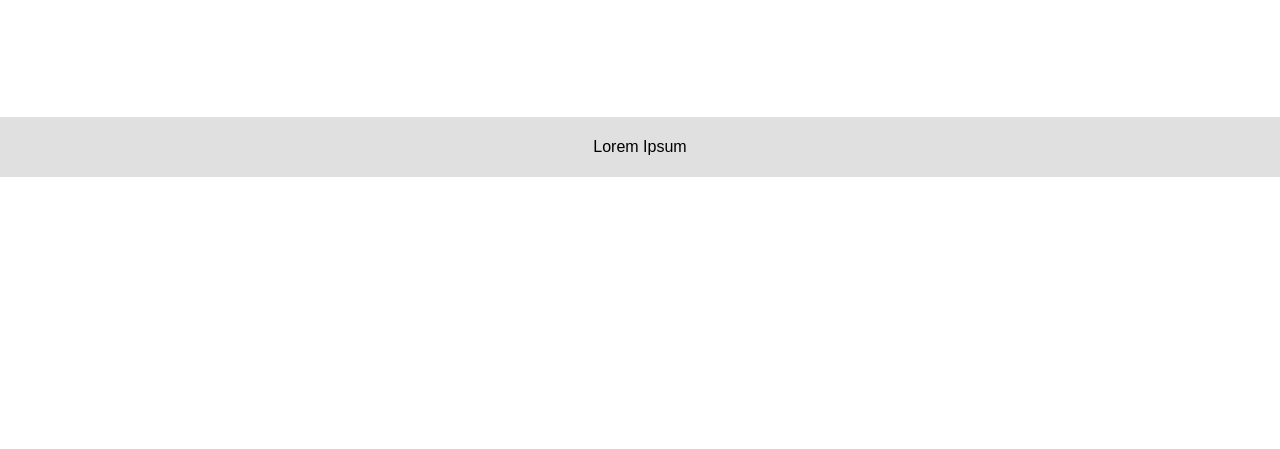
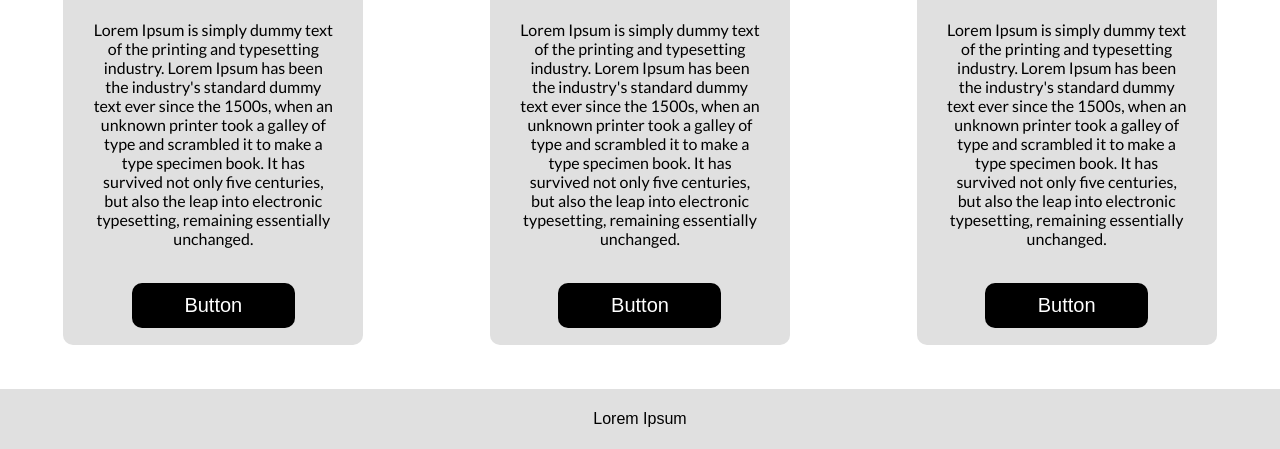
Before and after one commit to michab1332/social_vikings_zadanie_rekrutacyjne, a website built with webpack: page public/index.html in a window 1280 px wide. Shown: the part 683-1132 px from the top of the page. Before the commit the page ends 860 px from the top, so only its background shows below. Built offline with nearby package versions, Linux system fonts and the light colour scheme; a web font is replaced by a local one.

Commit message:
ui: add cards section

```diff
--- a/public/index.html
+++ b/public/index.html
@@ -40,6 +40,39 @@
             </div>
             <img src="./assets/imgs/fire.jpg" alt="photo with fire" class="section__img">
         </section>
+
+        <section class="cards">
+            <article class="cards__card">
+                <h3 class="cards__card__title">Lorem ipsum</h3>
+                <p class="cards__card__description">Lorem Ipsum is simply dummy text of the printing and typesetting
+                    industry. Lorem Ipsum has been the industry's standard dummy text ever since the 1500s, when an
+                    unknown printer took a galley of type and scrambled it to make a type specimen book. It has survived
+                    not only five centuries, but also the leap into electronic typesetting, remaining essentially
+                    unchanged.</p>
+                <button class="cards__card__button">Button</button>
+            </article>
+
+            <article class="cards__card">
+                <h3 class="cards__card__title">Lorem ipsum</h3>
+                <p class="cards__card__description">Lorem Ipsum is simply dummy text of the printing and typesetting
+                    industry. Lorem Ipsum has been the industry's standard dummy text ever since the 1500s, when an
+                    unknown printer took a galley of type and scrambled it to make a type specimen book. It has survived
+                    not only five centuries, but also the leap into electronic typesetting, remaining essentially
+                    unchanged.</p>
+                <button class="cards__card__button">Button</button>
+            </article>
+
+            <article class="cards__card">
+                <h3 class="cards__card__title">Lorem ipsum</h3>
+                <p class="cards__card__description">Lorem Ipsum is simply dummy text of the printing and typesetting
+                    industry. Lorem Ipsum has been the industry's standard dummy text ever since the 1500s, when an
+                    unknown printer took a galley of type and scrambled it to make a type specimen book. It has survived
+                    not only five centuries, but also the leap into electronic typesetting, remaining essentially
+                    unchanged.</p>
+                <button class="cards__card__button">Button</button>
+            </article>
+        </section>
+
     </main>
 
     <footer>Lorem Ipsum</footer>
--- a/public/styles/style.scss
+++ b/public/styles/style.scss
@@ -86,12 +86,12 @@ main {
     align-items: center;
     justify-content: center;
     flex-direction: column;
-    min-height: 90vh;
+    min-height: 120vh;
+    gap: 7rem;
 }
 
 .section {
     display: flex;
-
     align-items: center;
     width: 1151px;
     height: 404px;
@@ -101,6 +101,7 @@ main {
         flex-direction: column-reverse;
         width: 100%;
         padding: 0 1rem;
+        height: fit-content;
     }
 
     &__content {
@@ -129,7 +130,50 @@ main {
         height: 404px;
 
         @media only screen and (max-width: $mobile-width) {
-            width: 100%;
+            width: 388px;
+            height: 272px;
+            margin-top: 2rem;
+            padding: 0 1rem;
+        }
+    }
+}
+
+.cards {
+    width: 100%;
+    display: flex;
+    align-items: center;
+    justify-content: space-around;
+
+    @media only screen and (max-width: $mobile-width) {
+        flex-direction: column;
+        gap: 3rem;
+    }
+
+    &__card {
+        background-color: #e0e0e0;
+        width: 300px;
+        height: 420px;
+        border-radius: 10px;
+        display: flex;
+        flex-direction: column;
+        align-items: center;
+        justify-content: space-around;
+
+        &__title {
+            font-size: 36px;
+            font-family: $smooch_sans;
+        }
+
+        &__description {
+            width: 80%;
+            text-align: center;
+            font-family: $lato;
+        }
+
+        &__button {
+            background-color: #000;
+            color: #fff;
+            @include button;
         }
     }
 }
@@ -143,4 +187,5 @@ footer {
     font-family: $smooch_sans;
     font-size: 16px;
     font-weight: 500;
+    margin-top: 2rem;
 }
```
Also changed, not shown: dist/main.css, 1 other file.
